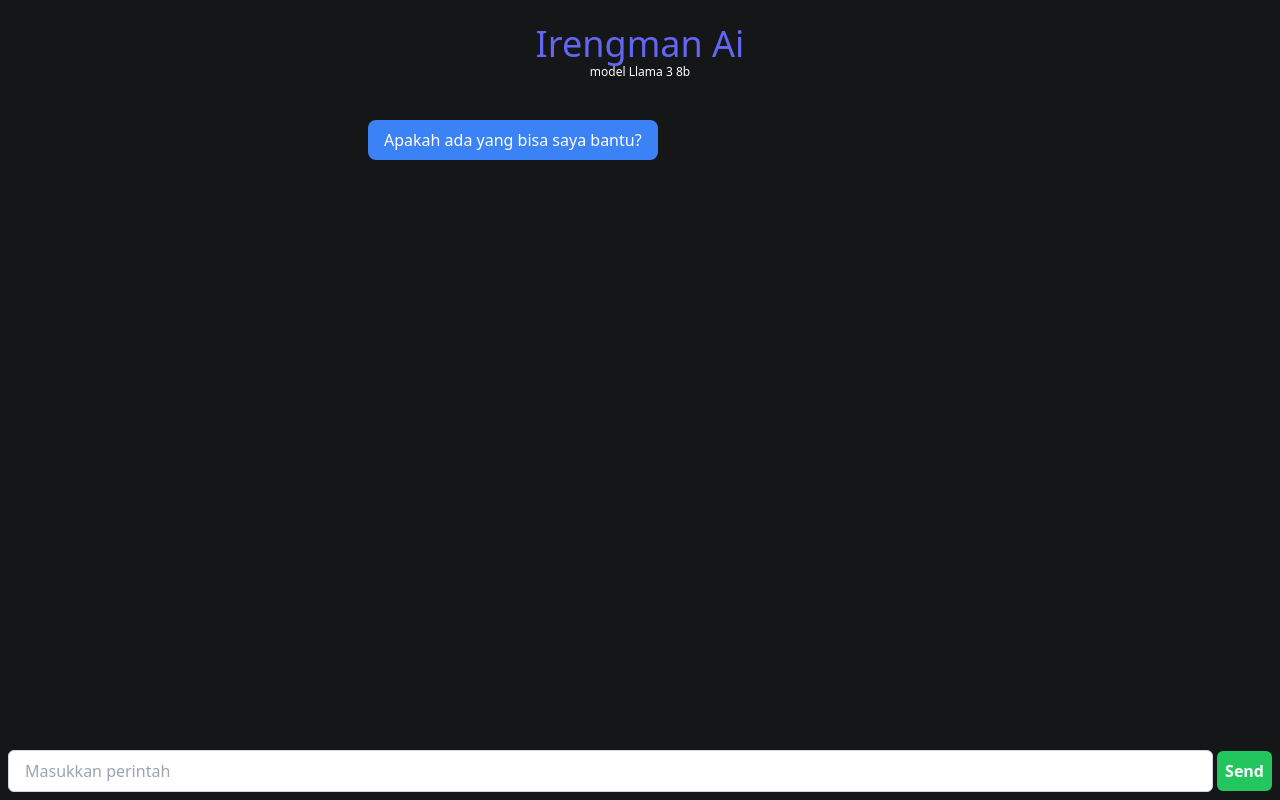
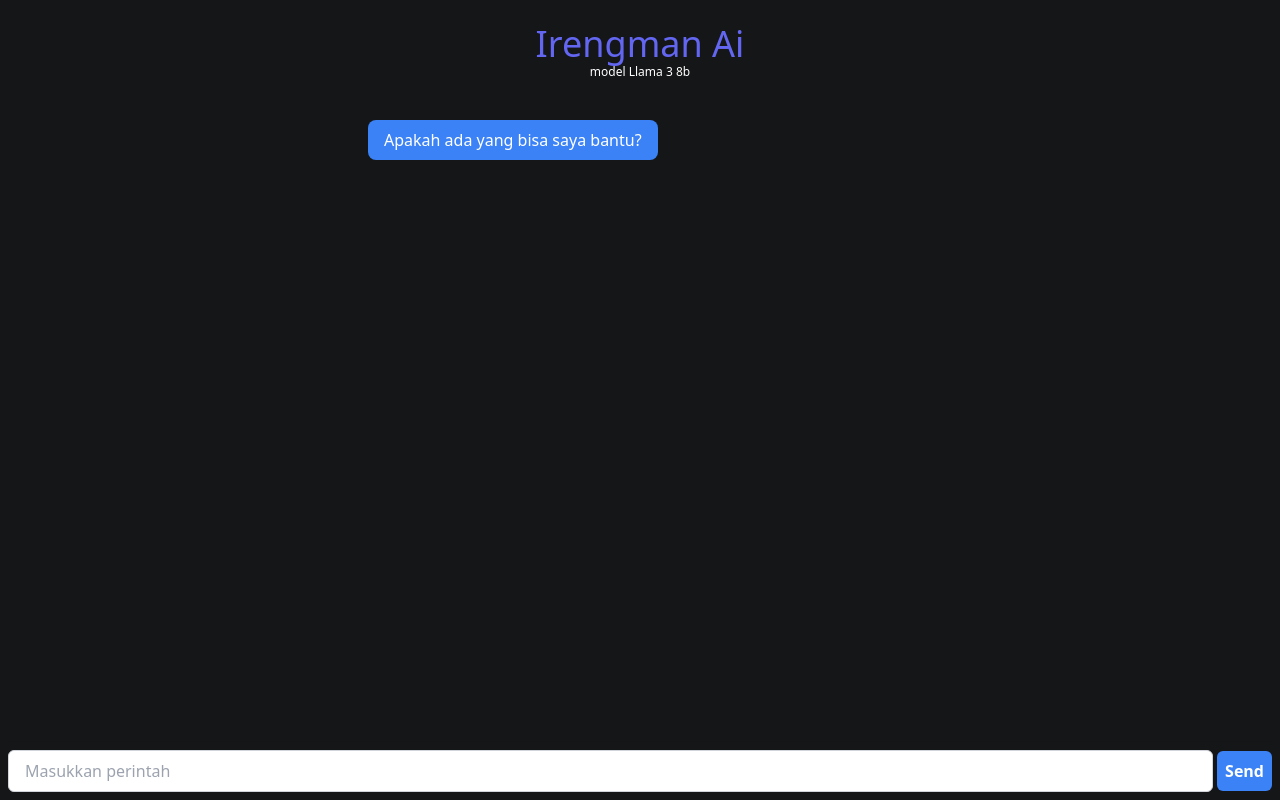
Before and after one commit to muhammadiqbal3518/vue-ai-llama3, a Vue app: page / in a window 1280 px wide. Built offline with nearby package versions, Linux system fonts and the light colour scheme; what groq-sdk would draw is missing.

Commit message:
Change button color from green to blue

```diff
--- a/src/App.vue
+++ b/src/App.vue
@@ -251,7 +251,7 @@ export default {
       <button
         type="submit"
         :disabled="processing"
-        class="bg-green-500 hover:bg-green-600 py-2 px-2 text-white font-bold rounded-md"
+        class="bg-blue-500 hover:bg-blue-600 py-2 px-2 text-white font-bold rounded-md"
       >
         <div v-if="processing" role="status">...</div>
         <div v-else>Send</div>
```
